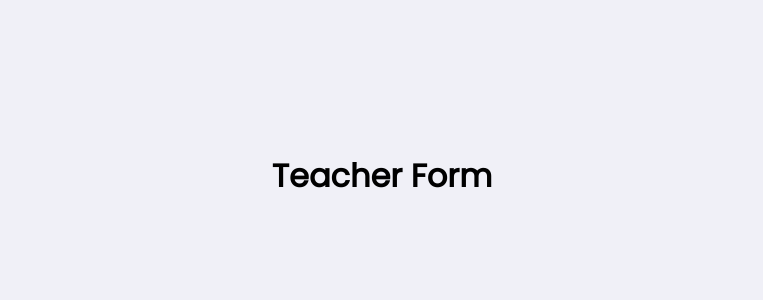
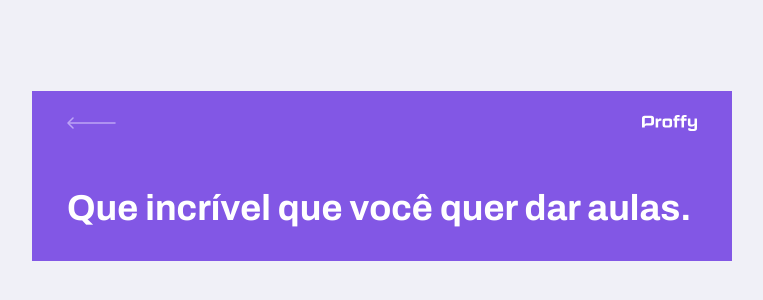
Before and after one commit to fvvsantana/proffy, a React (Create React App) app in the folder web/: page /give-classes in a window 1280 px wide. Shown: the part 224-524 px from the top of the page, without its empty margins (258-1021 px from the left). Built offline with nearby package versions, Linux system fonts and the light colour scheme.

Commit message:
Make the header a separated component and add it to the pages

```diff
--- /dev/null
+++ b/web/src/components/PageHeader/index.tsx
@@ -0,0 +1,27 @@
+import React from 'react';
+
+import { Link } from 'react-router-dom';
+import logoImg from '../../assets/images/logo.svg';
+import backIcon from '../../assets/images/icons/back.svg';
+
+interface PageHeaderProps{
+    title: string;
+}
+
+const PageHeader: React.FC<PageHeaderProps> = (props) => {
+    return(
+        <header className="page-header">
+            <div className="top-bar-container">
+                <Link to="/">
+                    <img src={backIcon} alt="Voltar"/>
+                </Link>
+                <img src={logoImg} alt="Proffy"/>
+            </div>
+            <div className="header-content">
+                <strong>{props.title}</strong>
+            </div>
+        </header>
+    )
+}
+
+export default PageHeader;
--- a/web/src/pages/TeacherForm/index.tsx
+++ b/web/src/pages/TeacherForm/index.tsx
@@ -1,8 +1,11 @@
 import React from 'react';
+import PageHeader from '../../components/PageHeader';
 
 function TeacherForm(){
     return(
-        <h1>Teacher Form</h1>
+        <div id="page-teacher-form" className="container">
+            <PageHeader title="Que incrível que você quer dar aulas."/>
+        </div>
     )
 }
 
--- a/web/src/pages/TeacherList/index.tsx
+++ b/web/src/pages/TeacherList/index.tsx
@@ -1,23 +1,12 @@
 import React from 'react';
-import { Link } from 'react-router-dom';
-import logoImg from '../../assets/images/logo.svg';
-import backIcon from '../../assets/images/icons/back.svg';
+
 import './styles.css';
+import PageHeader from '../../components/PageHeader';
 
 function TeacherList(){
     return(
         <div id="page-teacher-list" className="container">
-            <header className="page-header">
-                <div className="top-bar-container">
-                    <Link to="/">
-                        <img src={backIcon} alt="Voltar"/>
-                    </Link>
-                    <img src={logoImg} alt="Proffy"/>
-                </div>
-                <div className="header-content">
-                    <strong>Esses são os proffys disponíveis.</strong>
-                </div>
-            </header>
+            <PageHeader title="Esses são os proffys disponíveis."/>
         </div>
     )
 }
```
Also changed, not shown: web/src/components/PageHeader/styles.css (added).
